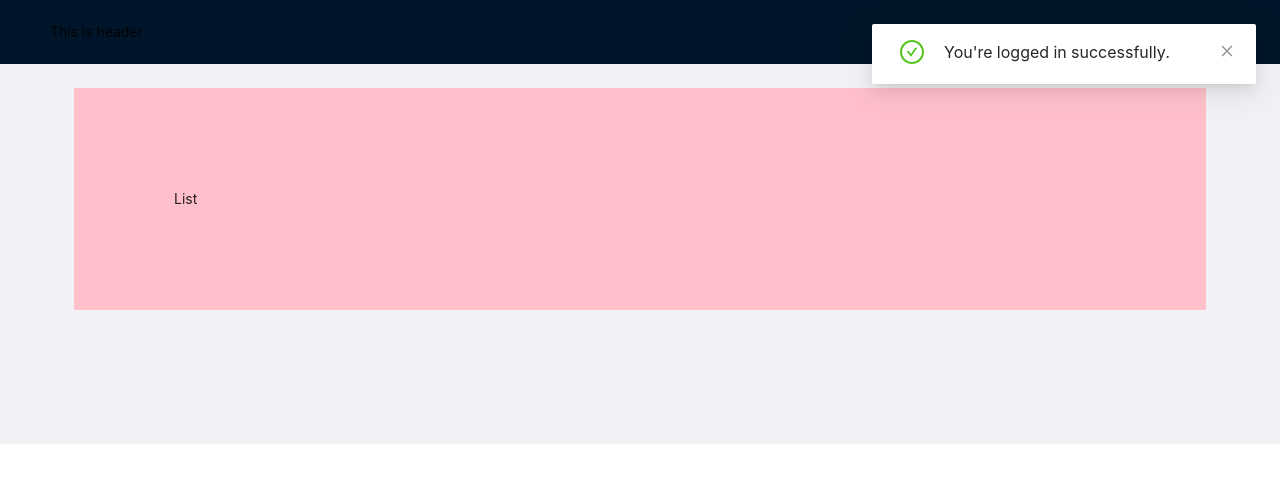
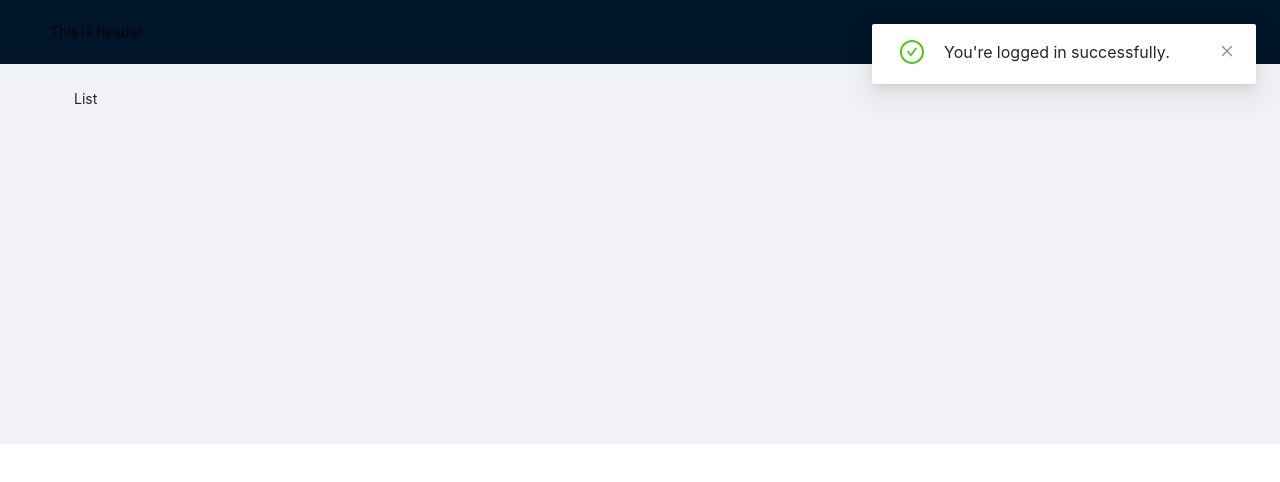
Before and after one commit to sepiddd/article-web-app, a React (Create React App) app: page /auth/login in a window 1280 px wide. Both pictures are taken after typing "Sample", "Sample123" into the empty fields and a click on the button "Login". Shown: the top 482 px of the page. Built offline with nearby package versions, Linux system fonts and the light colour scheme.

Commit message:
update package.json

```diff
--- a/package.json
+++ b/package.json
@@ -14,11 +14,13 @@
     "antd": "^4.15.1",
     "react": "^17.0.2",
     "react-dom": "^17.0.2",
+    "react-hook-form": "^7.1.0",
     "react-query": "^3.13.6",
     "react-redux": "^7.2.3",
     "react-router": "^5.2.0",
     "react-router-dom": "^5.2.0",
     "react-scripts": "4.0.3",
+    "redux-persist": "^6.0.0",
     "typescript": "^4.1.2",
     "web-vitals": "^1.0.1"
   },
--- a/src/screens/List/List.tsx
+++ b/src/screens/List/List.tsx
@@ -1,5 +1,5 @@
 const List = () => {
-  return <div style={{ padding: 100, backgroundColor: "pink" }}>List</div>;
+  return <div>List</div>;
 };
 
 export default List;
```
Also changed, not shown: 1 other file (tests, documents, lock files or other folders).
